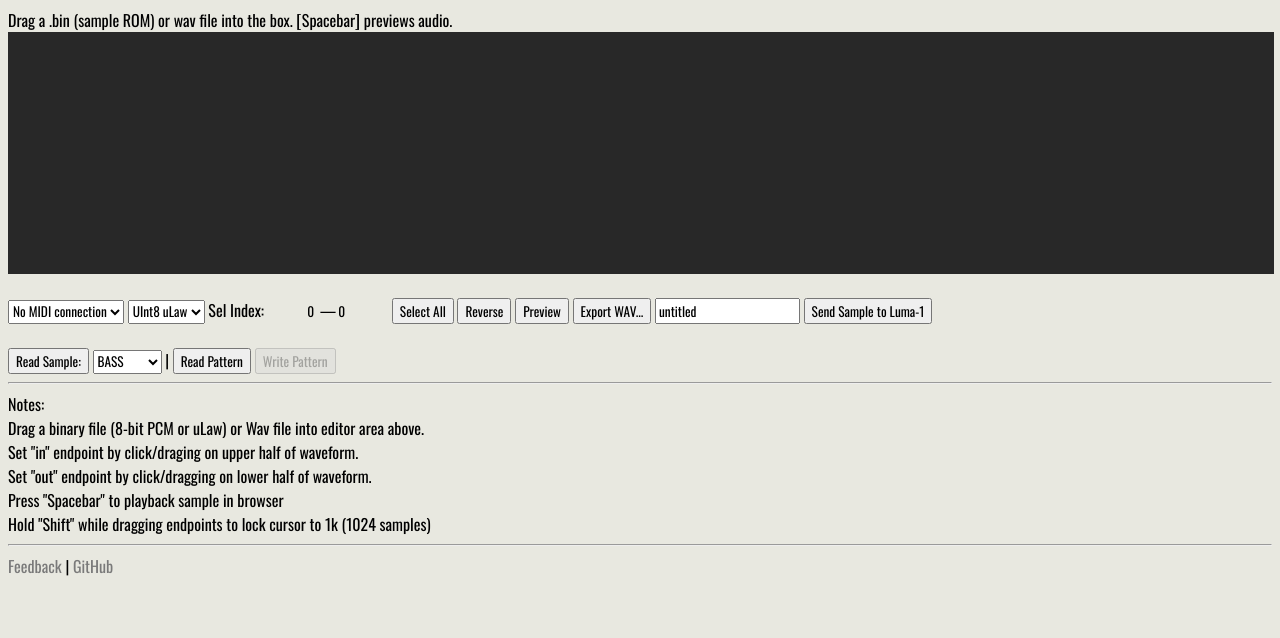
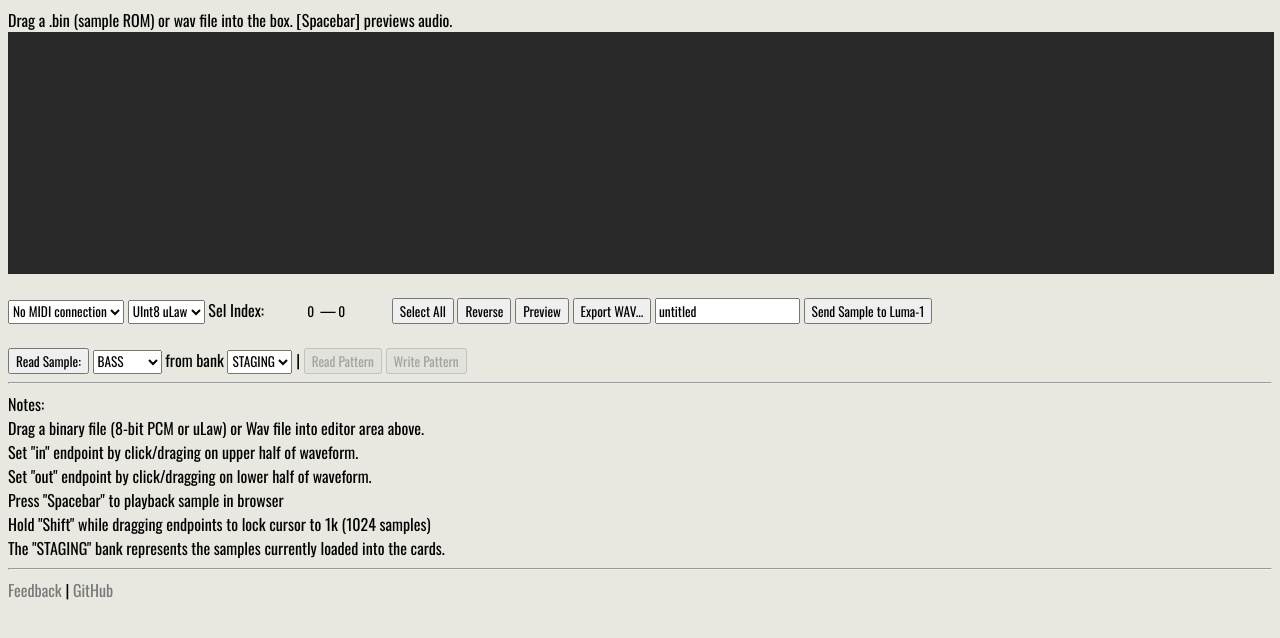
Before and after one commit to gregsimon/luma-tools, a plain HTML site: page public/luma1/index.html in a window 1280 px wide. Drawn offline with Linux system fonts and the light colour scheme.

Commit message:
Add support for selecting bank when requesting sample from device

```diff
--- a/public/luma1/index.html
+++ b/public/luma1/index.html
@@ -63,9 +63,13 @@
             <option>COWBELL</option>
             <option>CLAVE</option>
           </select>
+          from bank
+          <select id='bankId'>
+
+          </select>
 
           |
-          <input type='button' value="Read Pattern" onclick="requestReadPattern()"/>
+          <input type='button' disabled value="Read Pattern" onclick="requestReadPattern()"/>
           <input type='button' disabled value="Write Pattern" onclick="writePattern()"/>
         </div>
       </div>
@@ -81,6 +85,7 @@
           <br>Set "out" endpoint by click/dragging on lower half of waveform.
           <br>Press "Spacebar" to playback sample in browser
           <br>Hold "Shift" while dragging endpoints to lock cursor to 1k (1024 samples)
+          <br>The "STAGING" bank represents the samples currently loaded into the cards.
         </div>
         <hr>
         <div>
--- a/public/luma1/js/luma.js
+++ b/public/luma1/js/luma.js
@@ -40,6 +40,9 @@ const DRUM_CONGA = 7;
 const DRUM_COWBELL = 8;
 const DRUM_CLAVE = 9
 
+Number.padLeft = (nr, len = 2, padChr = `0`) =>
+  `${nr < 0 ? `-` : ``}${`${Math.abs(nr)}`.padStart(len, padChr)}`;
+
 // Initialize the application.
 function luma1_init() {
   loadSettings();
@@ -51,6 +54,19 @@ function luma1_init() {
   canvas.onmousemove = onCanvasMouseMove;
   canvas.onmouseup = onCanvasMouseUp;
   canvas.onmouseleave = onCanvasMouseUp;
+
+  // populate the bankid field
+  var bankid = document.getElementById('bankId');
+  var opt = document.createElement('option');
+  opt.value = 255;
+  opt.innerHTML = "STAGING";
+  bankid.appendChild(opt);
+  for (i=0; i<=99; i++) {
+    var opt = document.createElement('option');
+    opt.value = i;
+    opt.innerHTML = Number.padLeft(i);
+    bankid.appendChild(opt);
+  }
 
   window.addEventListener( "resize",  function(event) {
       resizeCanvasToParent();
@@ -420,12 +436,15 @@ function requestDeviceSample() {
   audio_init(); // may not have been called
 
   var drumType = document.getElementById('drumType').selectedIndex;
-  console.log(drumType);
+  var bankId = document.getElementById('bankId').value;
+  console.log("bankid = " + bankId)
 
   var buf = new ArrayBuffer(32);
   dv = new DataView(buf);
 
+  // struct from LM_MIDI.ino
   buf[0] = CMD_SAMPLE | 0x08;
+  buf[25] = bankId;
   buf[26] = drumType;
 
   sendSysexToLuma(buf);
```
